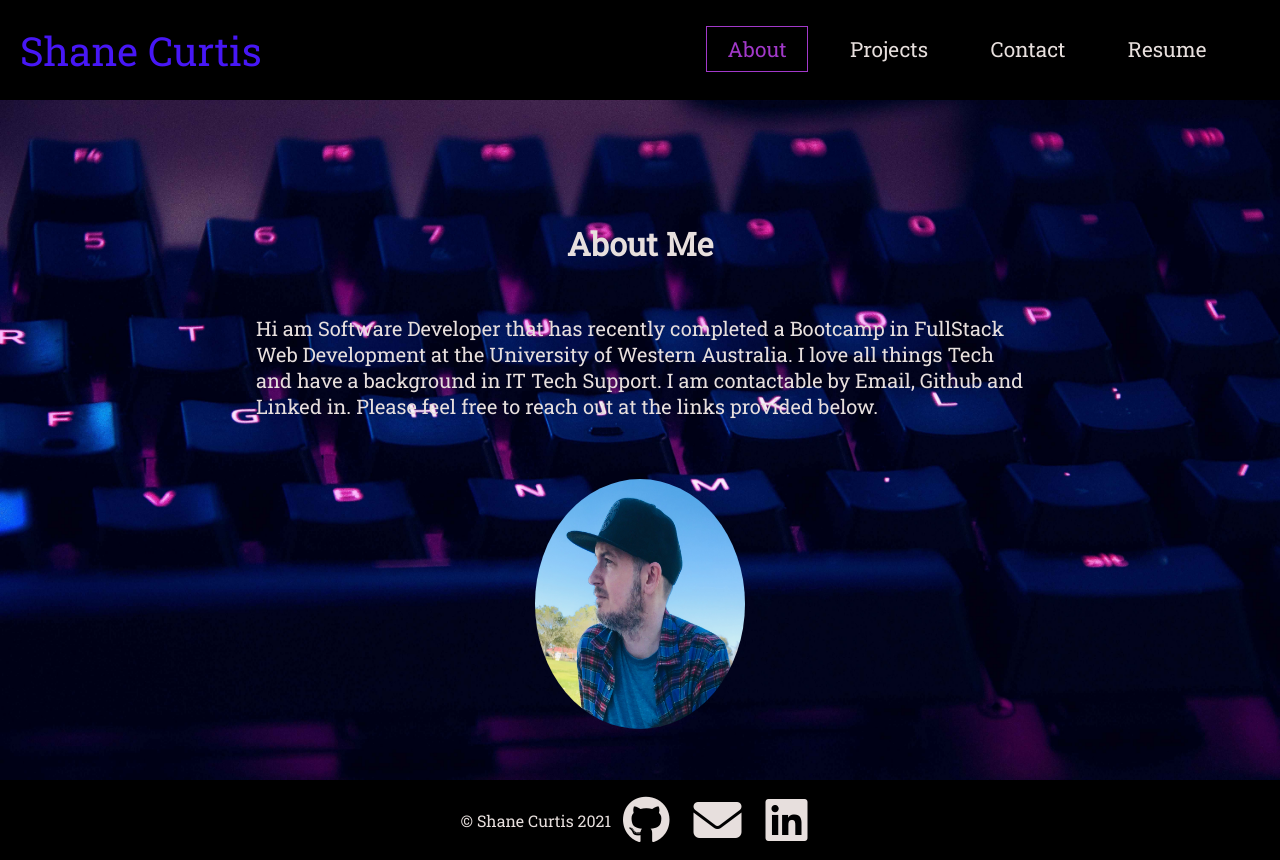
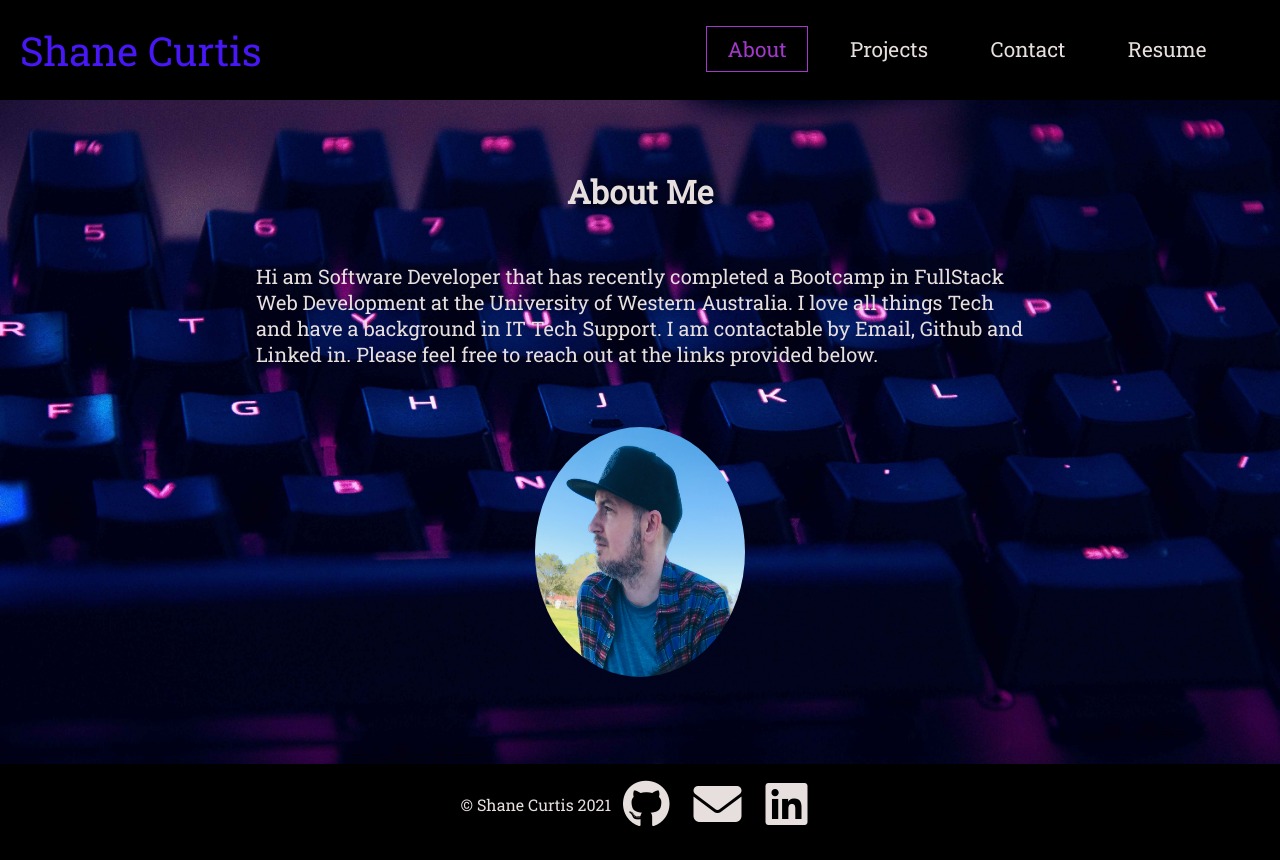
Before and after one commit to ShaneCurtis84/React-Portfolio, a React (Create React App) app: page / in a window 1280 px wide. Built offline with nearby package versions, Linux system fonts and the light colour scheme.

Commit message:
Updated styling and replaced resume

```diff
--- a/src/components/pages/About.js
+++ b/src/components/pages/About.js
@@ -4,6 +4,7 @@ import "../../styles/About.css";
 
 export default function About() {
   return (
+    <div className="body-container">
     <div className="about-body">
       <h1 className="page-header">About Me</h1>
 
@@ -16,5 +17,7 @@ export default function About() {
       </p>
       <img id="profile" src={Image} alt="Profile Pic"></img>
     </div>
+
+    </div>
   );
 }
--- a/src/components/pages/Contact.js
+++ b/src/components/pages/Contact.js
@@ -53,6 +53,7 @@ export default function Contact() {
   };
 
   return (
+    <div className="body-container">
     <div className="contact-body">
       <h1 className="page-header">Contact Me</h1>
       <form className="form">
@@ -97,5 +98,6 @@ export default function Contact() {
         </div>
       )}
     </div>
+    </div>
   );
 }
--- a/src/styles/About.css
+++ b/src/styles/About.css
@@ -1,12 +1,18 @@
+.body-container{
+  background: url("../assets/images/Background.jpg") no-repeat center center
+    fixed;
+  background-size: cover;
+  height:83vh;
+
+}
+
+
 .about-body {
   display: flex;
   flex-direction: column;
   justify-content: center;
   align-items: center;
-  background: url("../assets/images/Background.jpg") no-repeat center center
-    fixed;
-  background-size: cover;
-  height: 85vh;
+
 }
 
 .page-header {
--- a/src/styles/Contact.css
+++ b/src/styles/Contact.css
@@ -1,11 +1,16 @@
+.body-container{
+  background: url("../assets/images/Background.jpg") no-repeat center center
+    fixed;
+  background-size: cover;
+  height:83vh;
+
+}
+
+
 .contact-body {
   display: flex;
   flex-direction: column;
   align-items: center;
-  background: url("../assets/images/Background.jpg") no-repeat center center
-    fixed;
-  background-size: cover;
-  height: 82vh;
 }
 
 .page-header {
--- a/src/styles/Resume.css
+++ b/src/styles/Resume.css
@@ -1,3 +1,4 @@
+
 .resume-body {
   display: flex;
   flex-direction: column;
```
Also changed, not shown: 1 other file (tests, documents, lock files or other folders).
